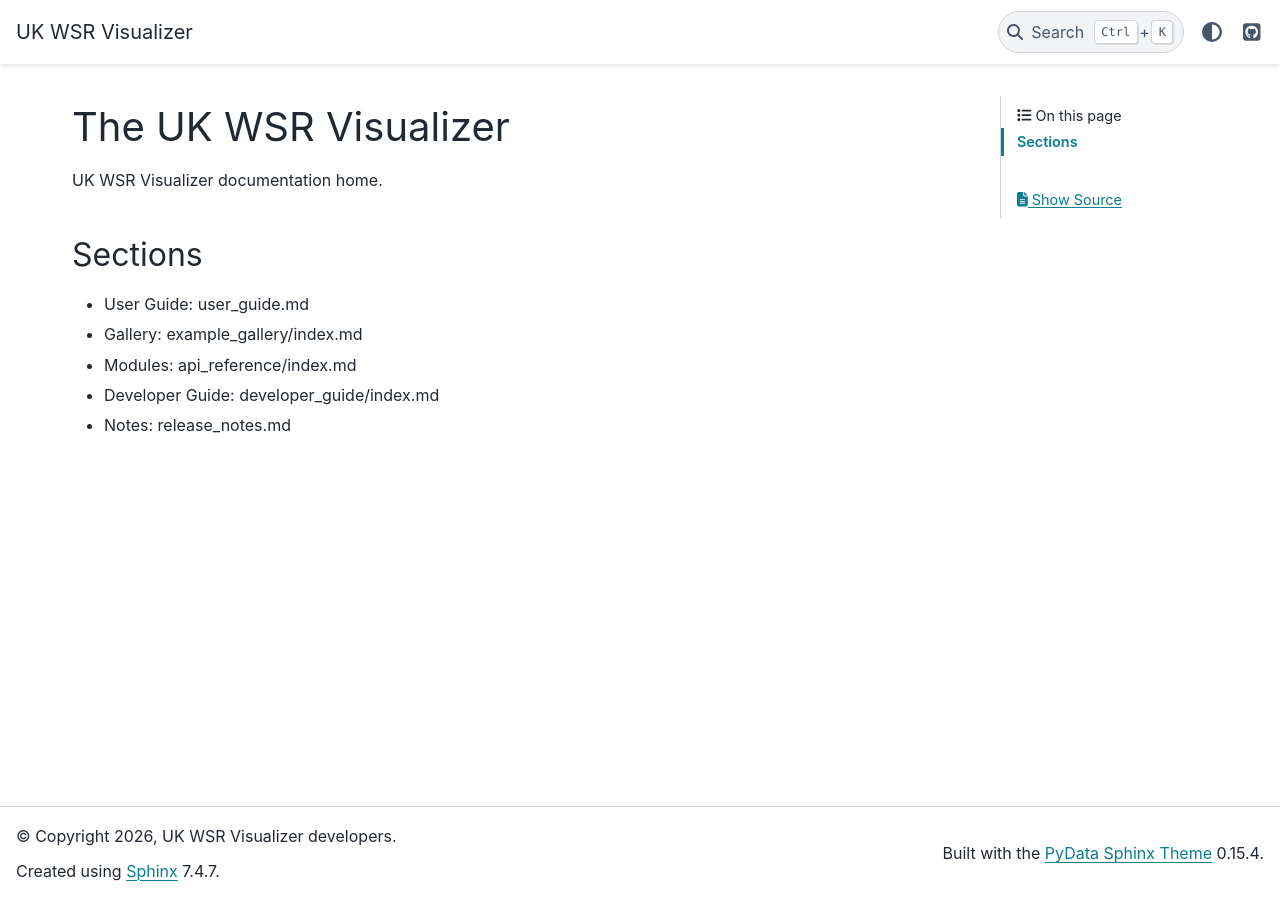
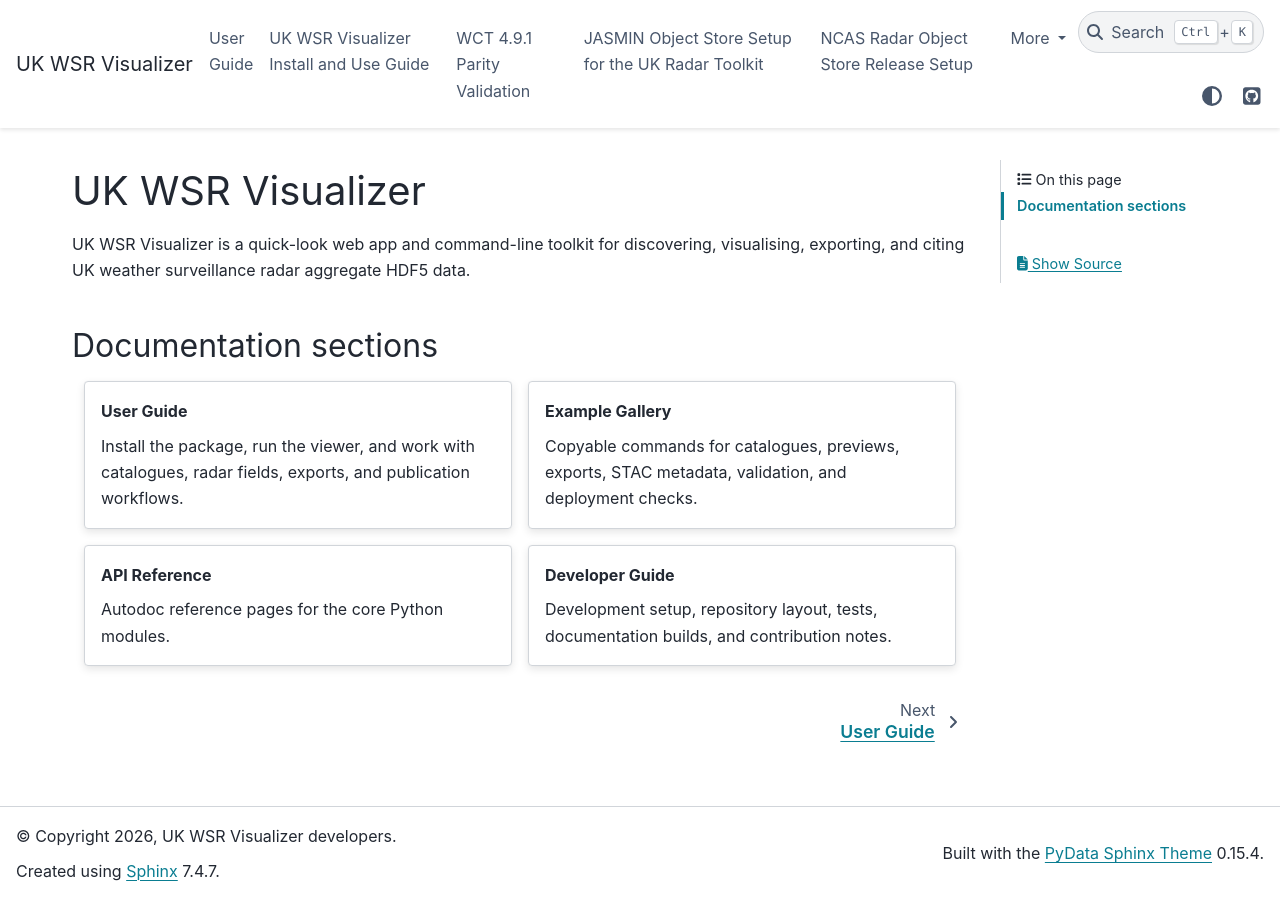
Before and after one commit to rrniii/uk-wsr-visualizer, a Sphinx documentation site: the page built from docs/index.md, in a window 1280 px wide. Built offline with Sphinx 7.4.7 and the PyData theme 0.15.4, drawn with Linux system fonts in a browser that asks for light colours.

Commit message:
Clean documentation landing page

````diff
--- a/docs/index.md
+++ b/docs/index.md
@@ -1,11 +1,84 @@
-# The UK WSR Visualizer
+# UK WSR Visualizer
 
-UK WSR Visualizer documentation home.
+UK WSR Visualizer is a quick-look web app and command-line toolkit for discovering, visualising, exporting, and citing UK weather surveillance radar aggregate HDF5 data.
 
-## Sections
+## Documentation sections
 
-- User Guide: user_guide.md
-- Gallery: example_gallery/index.md
-- Modules: api_reference/index.md
-- Developer Guide: developer_guide/index.md
-- Notes: release_notes.md
+::::{grid} 1 1 2 2
+:gutter: 3
+
+:::{grid-item-card} User Guide
+:link: user_guide
+:link-type: doc
+
+Install the package, run the viewer, and work with catalogues, radar fields, exports, and publication workflows.
+:::
+
+:::{grid-item-card} Example Gallery
+:link: example_gallery/index
+:link-type: doc
+
+Copyable commands for catalogues, previews, exports, STAC metadata, validation, and deployment checks.
+:::
+
+:::{grid-item-card} API Reference
+:link: api_reference/index
+:link-type: doc
+
+Autodoc reference pages for the core Python modules.
+:::
+
+:::{grid-item-card} Developer Guide
+:link: developer_guide/index
+:link-type: doc
+
+Development setup, repository layout, tests, documentation builds, and contribution notes.
+:::
+
+::::
+
+```{toctree}
+:hidden:
+:maxdepth: 2
+:caption: User Guide
+
+user_guide
+install_and_use
+wct_parity_validation
+jasmin_object_store_setup
+ncas_radar_object_store_release
+uk_wsr_visualizer_deployment
+uk_radar_wct_replica_roadmap
+```
+
+```{toctree}
+:hidden:
+:maxdepth: 2
+:caption: Example Gallery
+
+example_gallery/index
+```
+
+```{toctree}
+:hidden:
+:maxdepth: 2
+:caption: API Reference
+
+api_reference/index
+```
+
+```{toctree}
+:hidden:
+:maxdepth: 2
+:caption: Developer Guide
+
+developer_guide/index
+```
+
+```{toctree}
+:hidden:
+:maxdepth: 1
+:caption: Release Notes
+
+release_notes
+```
````
